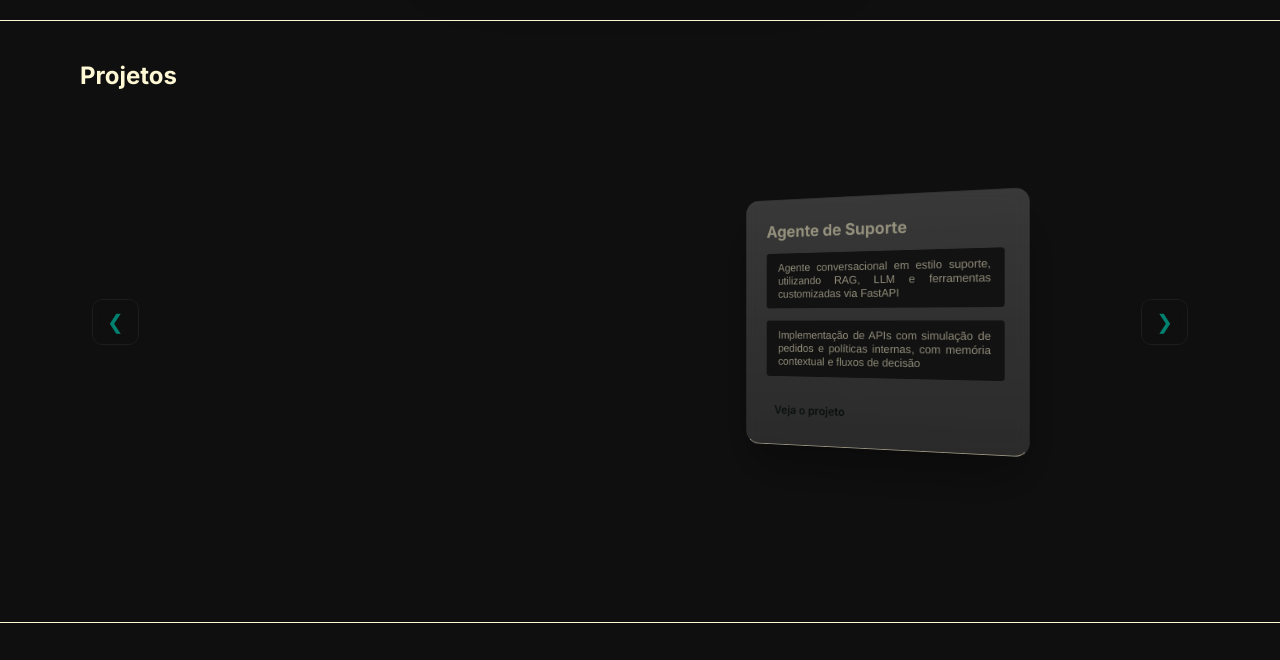
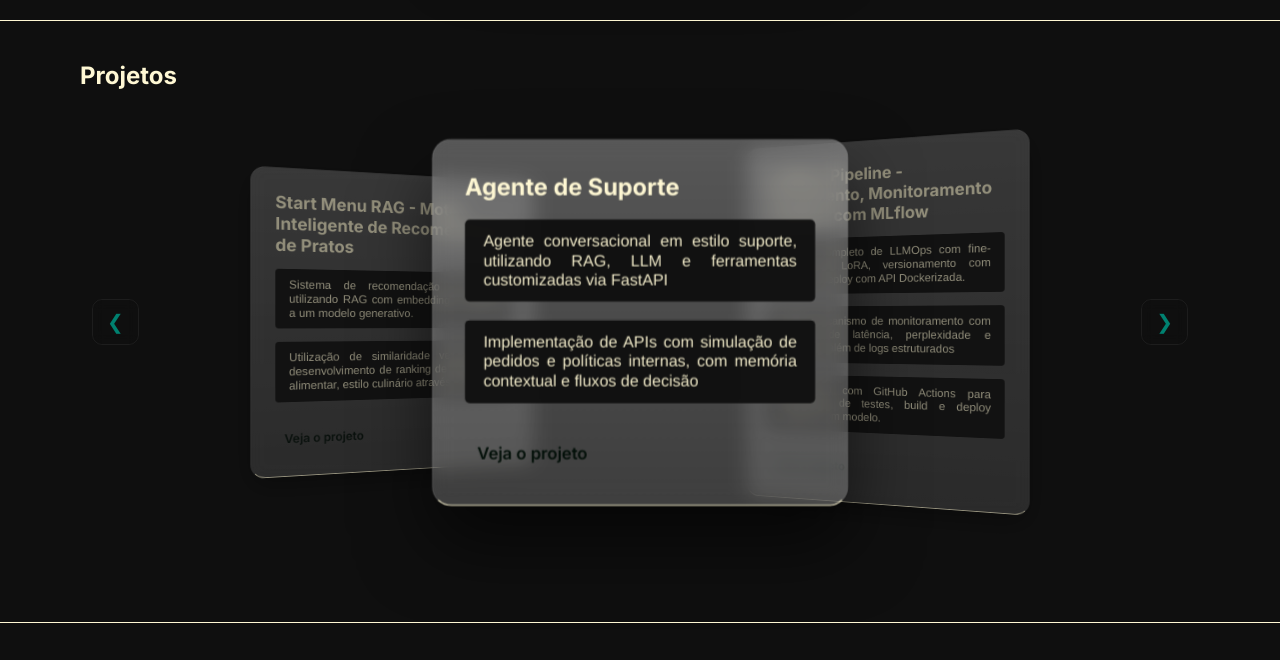
Before and after one commit to PauloColodiano/portfolio, a plain HTML site: page index.html in a window 1280 px wide. Shown: the part 1260-1920 px from the top of the page. Drawn offline with Linux system fonts and the light colour scheme; a web font is replaced by a local one.

Commit message:
Atualizando links de projeto 2

```diff
--- a/index.html
+++ b/index.html
@@ -98,7 +98,20 @@
             <a href="https://github.com/PauloColodiano/Ifood-Suport-Agent" class="view">Veja o projeto</a>
           </div>
 
+          <div class="card">
+            <h3>LLMOps Pipeline - Treinamento, Monitoramento e Deploy com MLflow</h3>
+            <p class="cardzinho">Pipeline completo de LLMOps com fine-tuning via LoRA, versionamento com MLflow e deploy com API Dockerizada.</p>
+            <p class="cardzinho">Criado mecanismo de monitoramento com métricas de latência, perplexidade e qualidade, além de logs estruturados</p>
+            <p class="cardzinho">Set CI/CD com GitHub Actions para automação de testes, build e deploy contínuo com modelo.</p>
+            <a href="projeto2.html" class="view">Veja o projeto</a>
+          </div>
 
+          <div class="card">
+            <h3>Start Menu RAG - Motor Inteligente de Recomendação de Pratos</h3>
+            <p class="cardzinho">Sistema de recomendação de pratos utilizando RAG com embeddings integrado a um modelo generativo.</p>
+            <p class="cardzinho">Utilização de similaridade vetorial para desenvolvimento de ranking de preferencia alimentar, estilo culinário através de filtros.</p>
+            <a href="projeto3.html" class="view">Veja o projeto</a>
+          </div>
         </div>
           <button class="carrossel-next">&#10095;</button>
 
```
